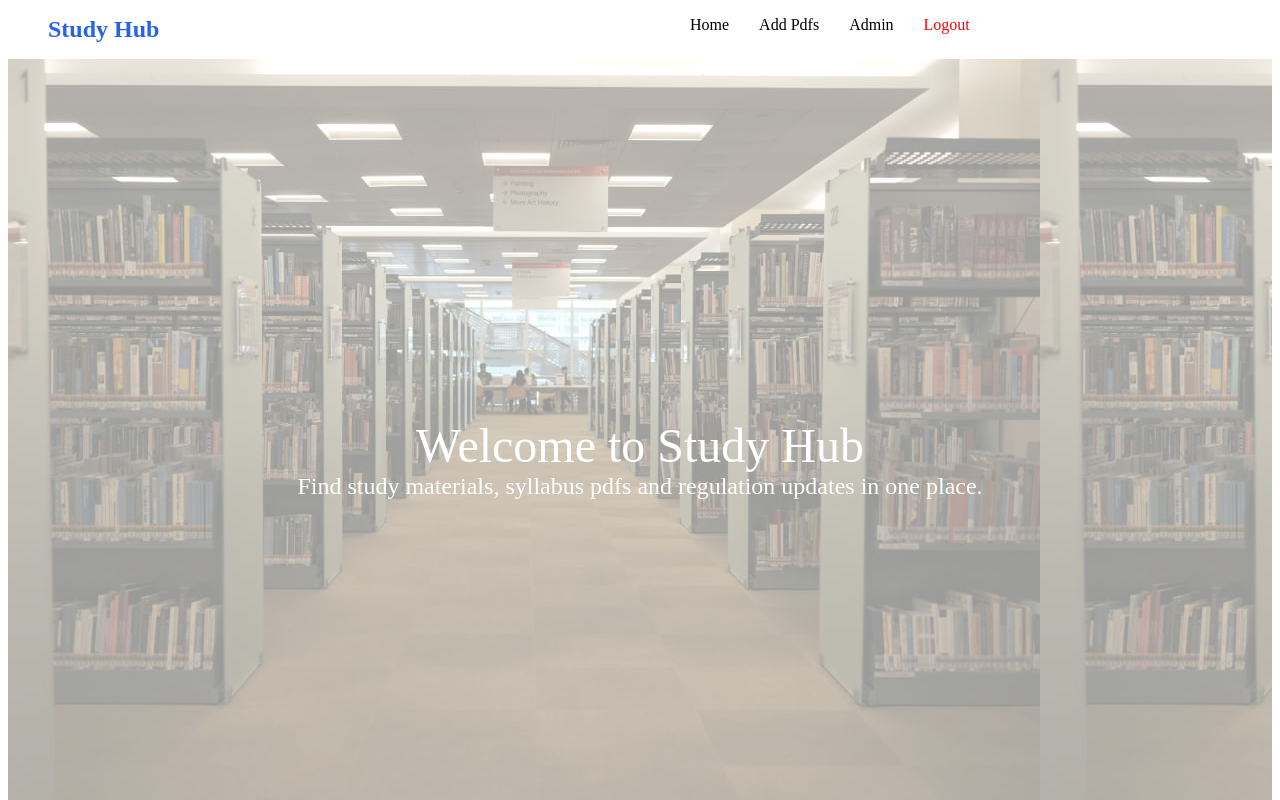
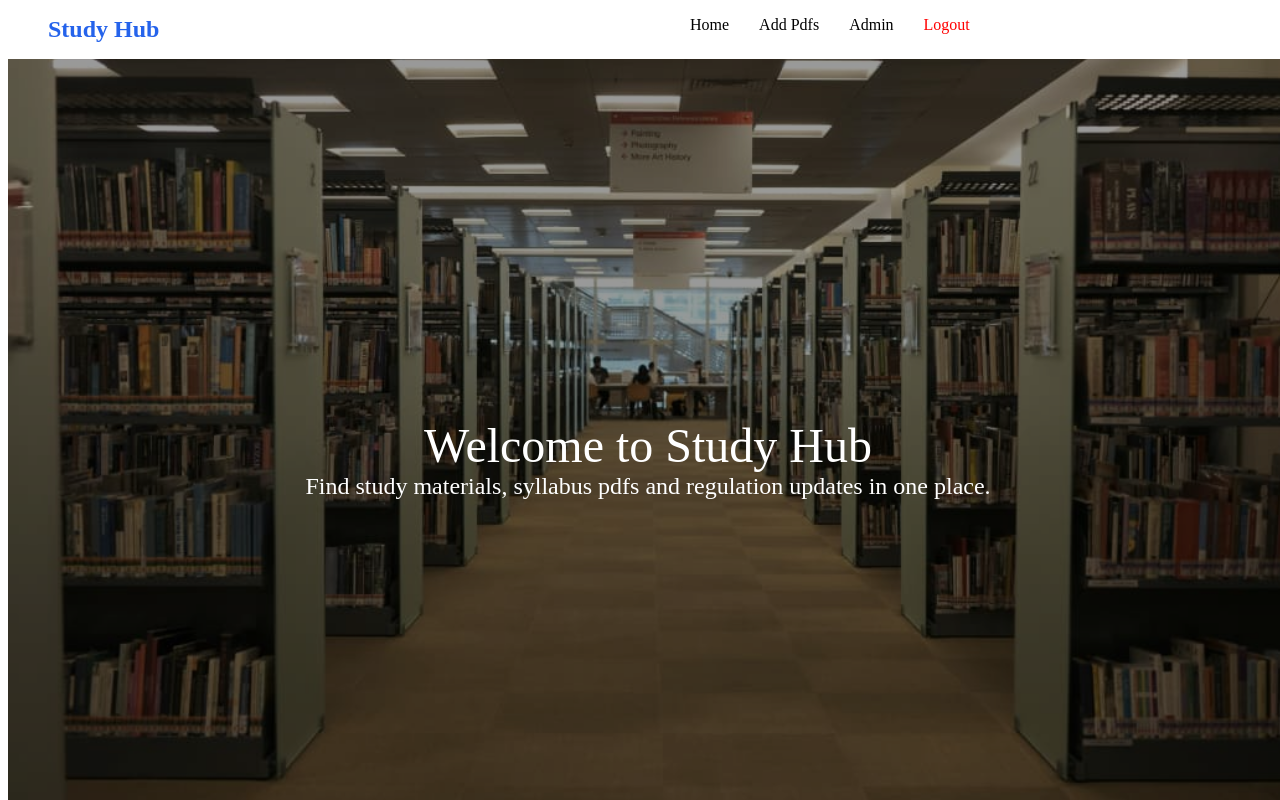
Before and after one commit to Adithya36900963/Study-Hub-frontend, a React (Create React App) app: page / in a window 1280 px wide. Shown: the top 800 px of the page. Built offline with nearby package versions, Linux system fonts and the light colour scheme; no server answers.

Commit message:
Changed background

```diff
--- a/src/components_Scss/Body.scss
+++ b/src/components_Scss/Body.scss
@@ -1,35 +1,58 @@
 .bodyClass {
-    .imgBackground{
+    .imgBackground {
+        position: relative;
+        height: 100vh;
+        width: 100vw;
         background-image: url('../assets/Books.jpeg');
-        height: 100vh;
-        opacity: 0.4;
+        background-repeat: no-repeat;
+        background-size: cover;
+        background-position: center;
+
         display: flex;
         flex-direction: column;
-        justify-content: center; // vertical center
-        align-items: center;     // horizontal center
+        justify-content: center;
+        align-items: center;
+
+        // overlay
+        &::before {
+            content: "";
+            position: absolute;
+            inset: 0;
+            background-color: rgba(0, 0, 0, 0.4); // dark overlay
+            z-index: 1;
+        }
+
+        > * {
+            position: relative;
+            z-index: 2;
+        }
     }
-    .imgHeading{
+
+    .imgHeading {
         font-size: 3rem;
         color: white;
     }
-    .imgSpam{
+
+    .imgSpam {
         font-size: 1.5rem;
         color: white;
     }
-    .regulationContainer{
+
+    .regulationContainer {
         display: flex;
         flex-direction: column;
         align-items: center;
         margin-top: 20px;
         margin-bottom: 40px;
-        .regulationHeading{
+
+        .regulationHeading {
             font-size: 24px;
             font-weight: bold;
         }
-        .regulationSpam{
-            margin-top: 15px ;
+
+        .regulationSpam {
+            margin-top: 15px;
             font-size: 18px;
         }
     }
-
 }
```
